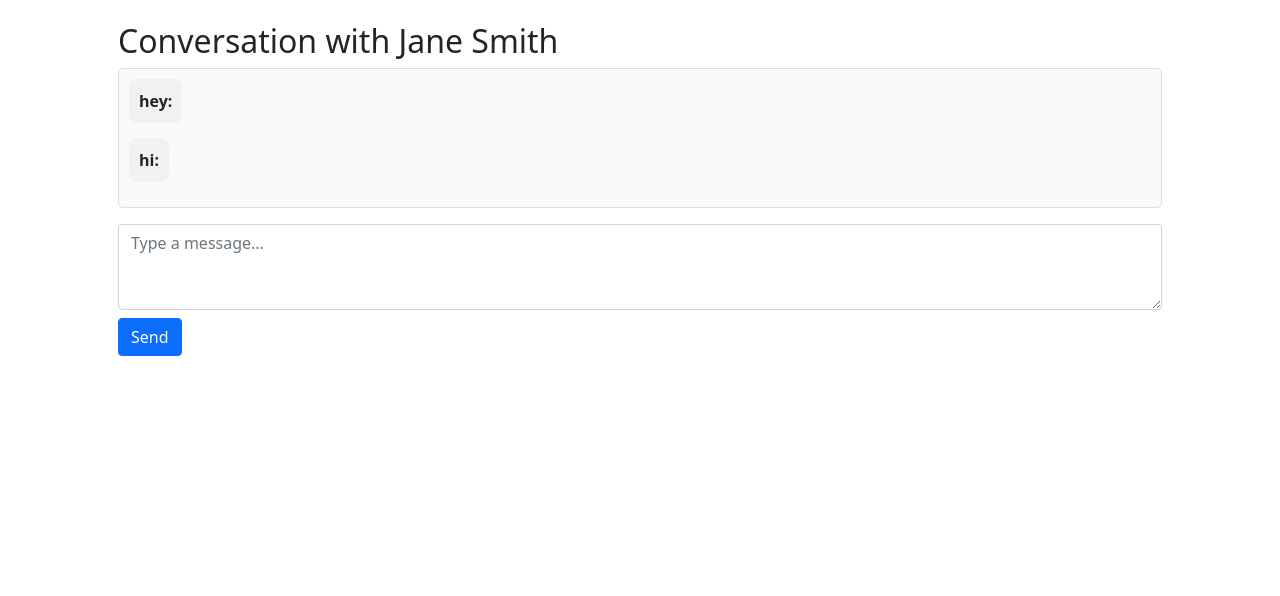
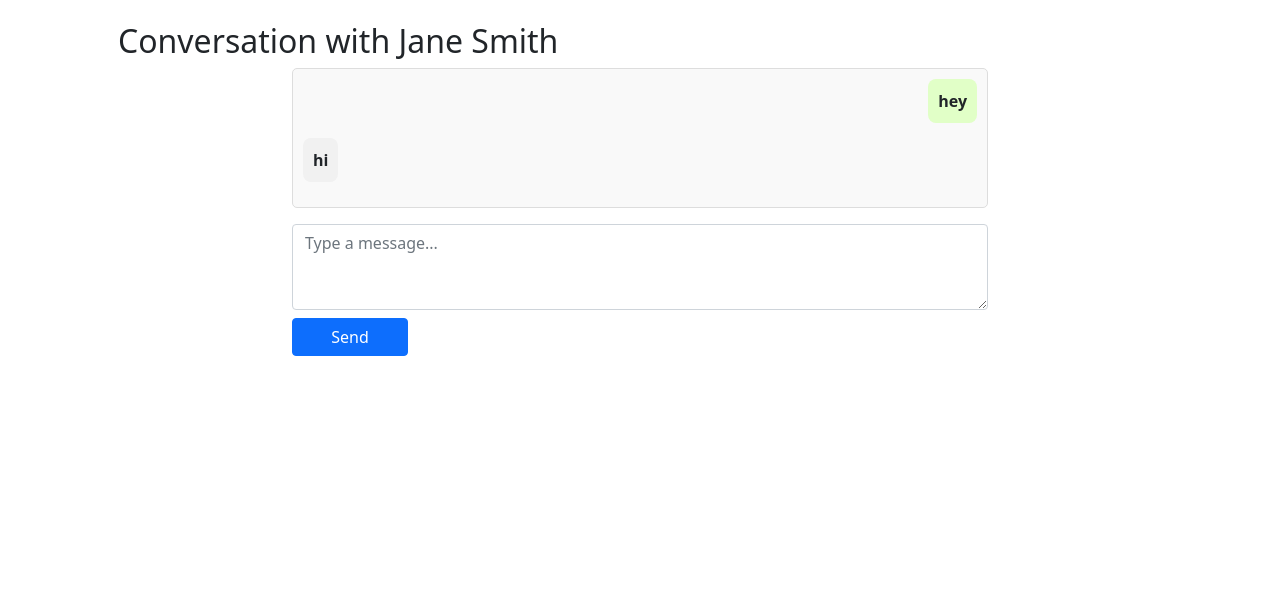
Before and after one commit to cgupta2002/SPDFinalProject, a Flask app: page /messages/1 in a window 1280 px wide. Shown: the part 56-652 px from the top of the page. Run offline with Flask 3, Linux system fonts and the light colour scheme; a user stored in the database is signed in; data comes from the database, SQL or seed files in the repository; both versions use the stored data as it was after the commit.

Commit message:
completed messages/conversations

```diff
--- a/app.py
+++ b/app.py
@@ -50,6 +50,7 @@ def message():
             messages = Conversation.get_conversation_messages(conversation[0])
             conversation_list.append(messages)
         user = User.getUserByID(user_id)
+        print(conversation_list)
         users = User.getAllUsers()
         return render_template('message.html', conversation_list=conversation_list, users=users, user=user, user_id=user_id)
 
@@ -59,9 +60,12 @@ def conversation(conversation_id=None):
     user_id = session.get('user_id')
     user = User.getUserByID(user_id)
     convo = Conversation.get_all_conversation_messages(conversation_id)
-    receiver = User.getName(convo[0]['receiver_id'])
-    receiver_id = convo[0]['receiver_id']
-    return render_template('conversation.html', user_id = user_id, user=user,conversation_id=conversation_id, convo=convo, receiver_id=receiver_id,receiver=receiver)
+    if convo[0]['receiver_id'] == user_id:
+        receiver = User.getName(convo[0]['sender_id'])
+    else:
+        receiver = User.getName(convo[0]['receiver_id'])
+    print(convo)
+    return render_template('conversation.html', user_id = user_id, user=user,conversation_id=conversation_id, convo=convo, receiver=receiver)
 
 
 
--- a/messages.py
+++ b/messages.py
@@ -65,10 +65,10 @@ class Message:
     def get_all_messages(cls):
         with sqlite3.connect('database.db') as conn:
             cursor = conn.cursor()
-            cursor.execute('SELECT message_id, sender_id, receiver_id, content, timestamp FROM messages')
+            cursor.execute('SELECT conversation_id,message_id, sender_id, receiver_id, content, timestamp FROM messages')
             rows = cursor.fetchall()
-            return [{"message_id": row[0], "sender_id": row[1], "receiver_id": row[2],
-                     "content": row[3], "timestamp": row[4]} for row in rows]
+            return [{'conversation_id': row[0],"message_id": row[1], "sender_id": row[2], "receiver_id": row[3],
+                     "content": row[4], "timestamp": row[5]} for row in rows]
 
 
 class Conversation:
@@ -177,4 +177,14 @@ def create_convo_table():
 
 
 if __name__ == '__main__':
-   print(Message.get_all_messages())
+#    create_message_table()
+#    create_convo_table()
+#    print(Message.get_all_messages())
+#    print(Conversation.get_user_conversations(1))
+#    conn = sqlite3.connect('database.db')
+#    cursor = conn.cursor()
+#    cursor.execute('''INSERT INTO messages (conversation_id, sender_id, receiver_id, content, timestamp)
+#                               VALUES (?, ?, ?, ?, ?)''', (1, 1, 2, 'hey', datetime.now()))
+#    conn.commit()
+#    conn.close()
+    pass
--- a/static/css/styles.css
+++ b/static/css/styles.css
@@ -50,6 +50,8 @@ br.a {
 .message.sent {
     background-color: #e1ffc7;
     align-self: flex-end;
+    text-align: right;
+    margin-left:auto;
 }
 
 .message.received {
--- a/templates/conversation.html
+++ b/templates/conversation.html
@@ -3,18 +3,18 @@
 {% block content %}
 <main class="container p-5">
     <h2>Conversation with {{ receiver }}</h2>
-    <div class="message-list">
+    <div class="col-8 mx-auto message-list">
         {% for message in convo %}
-        <div class="message {% if convo['sender_id'] == session['user_id'] %}sent{% else %}received{% endif %}">
-            <strong>{{ message['content'] }}:</strong>
+        <div class=" message {% if message['sender_id'] == session['user_id'] %}sent{% else %}received{% endif %}">
+            <strong>{{ message['content'] }}</strong>
         </div>
         {% endfor %}
     </div>
     <form action="{{ url_for('send_message', conversation_id=conversation_id) }}" method="POST" class="mt-3">
-        <div class="form-group">
+        <div class="col-8 mx-auto form-group">
             <textarea name="content" class="form-control" rows="3" placeholder="Type a message..." required></textarea>
+            <button type="submit" class="col-2 mx-auto btn btn-primary mt-2">Send</button>
         </div>
-        <button type="submit" class="btn btn-primary mt-2">Send</button>
     </form>
 </main>
 {% endblock %}
--- a/users.py
+++ b/users.py
@@ -141,8 +141,8 @@ def InsertStartingData():
     conn = sqlite3.connect('database.db')
     cur = conn.cursor()
     user_data = [
-        (1, 'jdoe123','John Doe', 'johndoe@example.com', 'hashed_password_1', '/images/johndoe.jpg', 'New York, NY'),
-        (2, 'jsmith2030','Jane Smith', 'janesmith@example.com', 'hashed_password_2', '/images/janesmith.jpg', 'Los Angeles, CA')]
+        (1, 'jdoe123','John Doe', 'johndoe@example.com', 'hashed_password_1', None, 'New York, NY'),
+        (2, 'jsmith2030','Jane Smith', 'janesmith@example.com', 'hashed_password_2', None, 'Los Angeles, CA')]
     cur.executemany('''INSERT INTO Users (user_id, username, name, email, password, profile_image, location) VALUES (?, ?, ?, ?, ?, ?, ?)''', user_data)
     conn.commit()
     conn.close()
```
Also changed, not shown: templates/message.html (+4 -3 lines), database.db.
